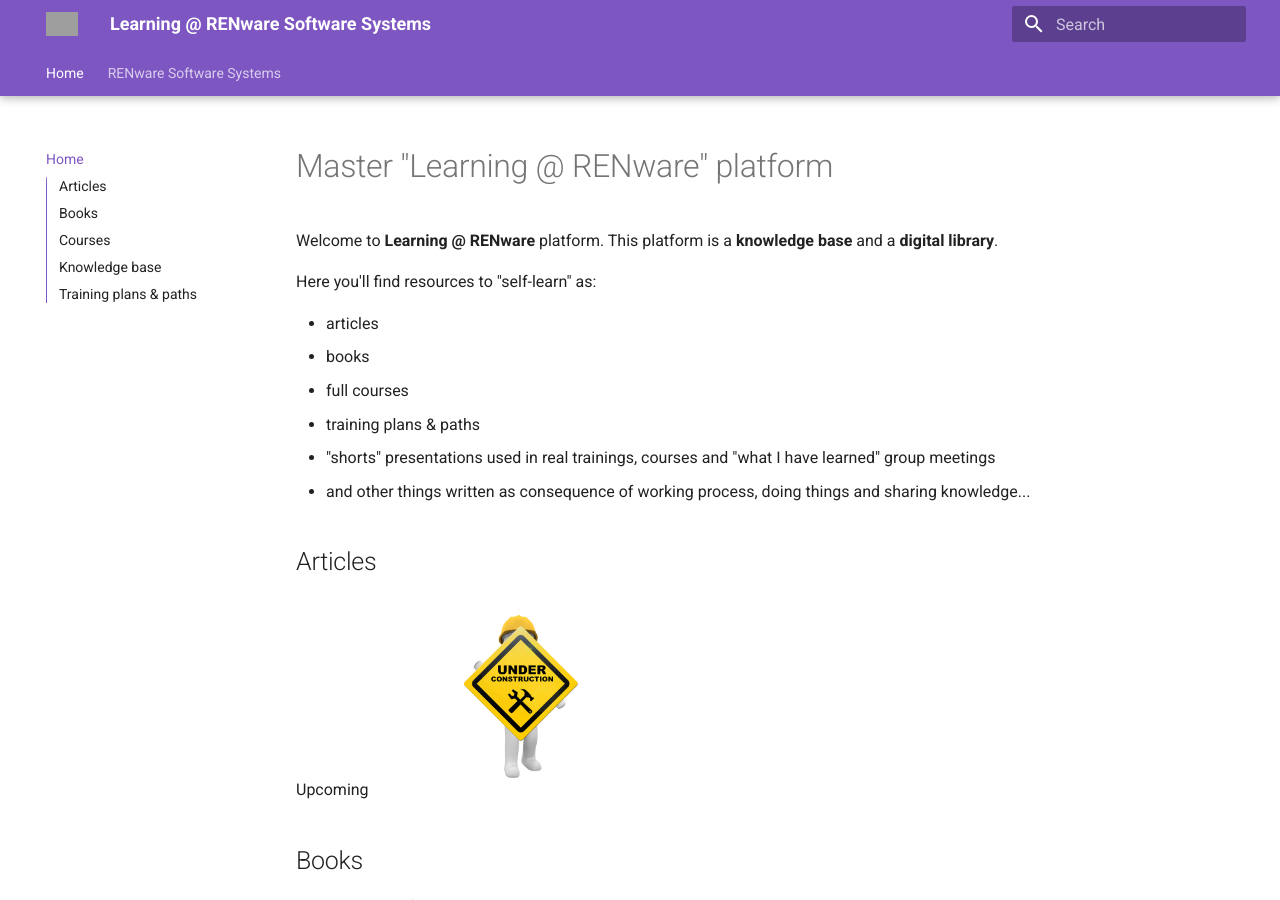
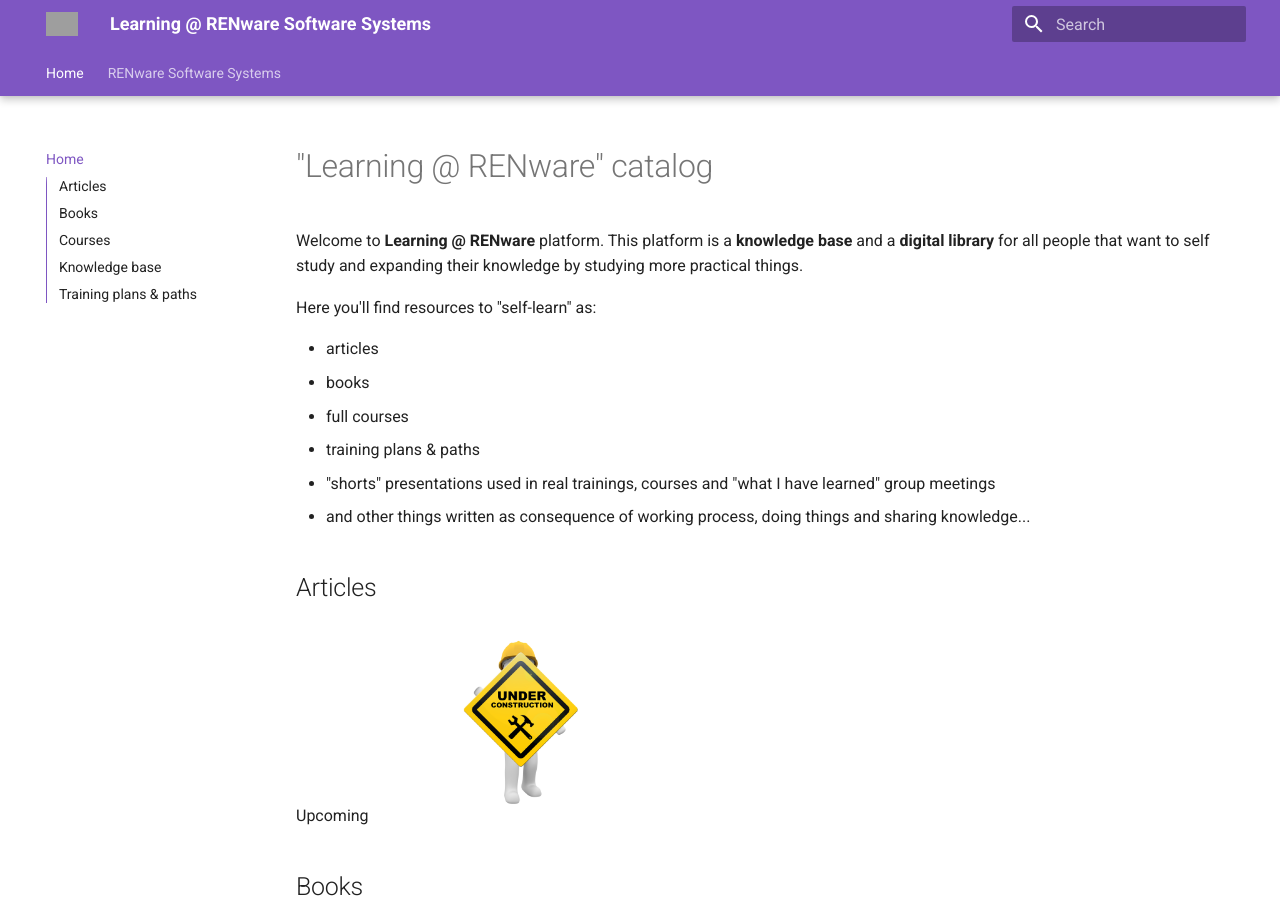
Before and after one commit to petre-renware/ren-tlp, an MkDocs documentation site: the page built from doc_src/index.md, in a window 1280 px wide and 900 px high. Built offline with MkDocs 1.6.1 and Material for MkDocs 9.7.7, drawn with Linux system fonts in a browser that asks for light colours; grey boxes are pictures that could not be loaded.

Commit message:
Update index.md

```diff
--- a/doc_src/index.md
+++ b/doc_src/index.md
@@ -1,7 +1,8 @@
 
-# Master "Learning @ RENware" platform
+# "Learning @ RENware" catalog
 
-Welcome to **Learning @ RENware** platform. This platform is a **knowledge base** and a **digital library**.
+Welcome to **Learning @ RENware** platform. This platform is a **knowledge base** and a **digital library** for all people that want to self study and expanding their knowledge by studying more practical things.
+
 
 Here you'll find resources to "self-learn" as:
 
```
